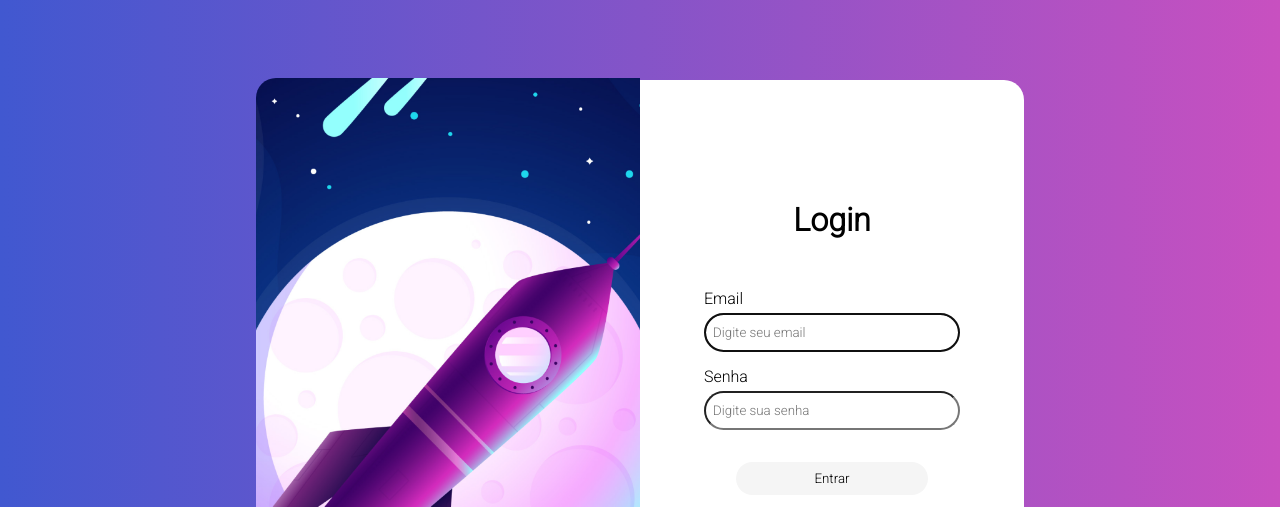
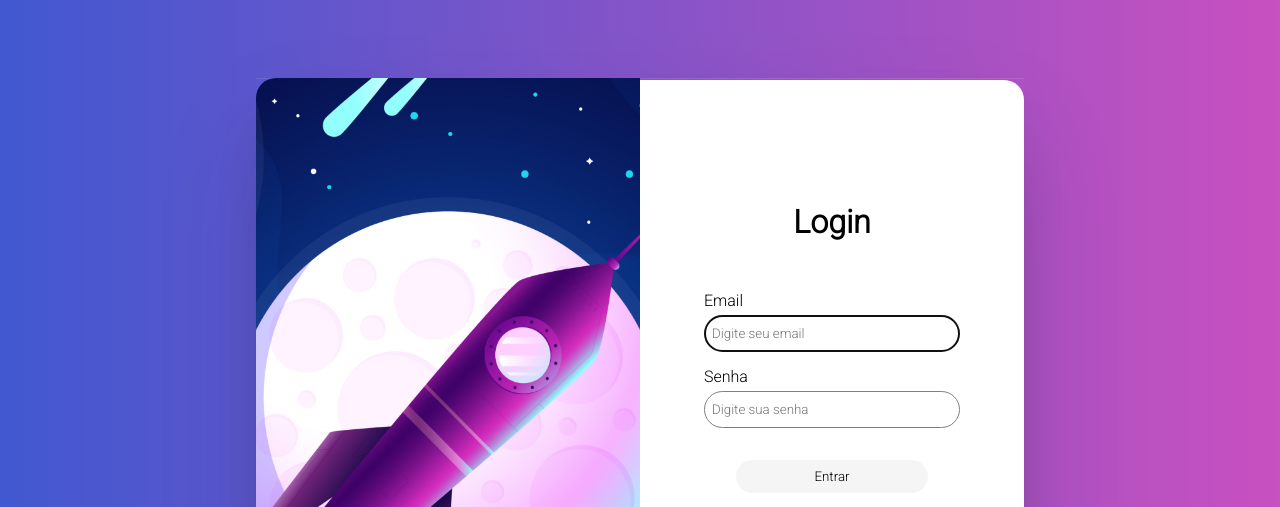
Before and after one commit to ProgrammerKelliton/SpaceForm, a plain HTML site: page index.html in a window 1280 px wide. Shown: the top 507 px of the page. Drawn offline with Linux system fonts and the light colour scheme.

Commit message:
Adicionando box shadow a tela de login

```diff
--- a/styles/main/style.scss
+++ b/styles/main/style.scss
@@ -20,6 +20,9 @@ body {
 .login {
     @include flex();
     flex-direction: row;
+    box-shadow: rgba(255, 255, 255, 0.1) 0px 1px 1px 0px inset,
+        rgba(50, 50, 93, 0.25) 0px 50px 100px -20px,
+        rgba(0, 0, 0, 0.3) 0px 30px 60px -30px;
 }
 
 .login__background--image {
@@ -58,6 +61,11 @@ body {
     border-radius: 20px;
     padding: 10px 7px;
     margin: 5px 0px 15px 0px;
+}
+
+.login__box--input {
+    border-style: none;
+    border: 1px solid gray;
 }
 
 .login__box--other::before,
--- a/styles/stylesResponsive/style.scss
+++ b/styles/stylesResponsive/style.scss
@@ -17,6 +17,7 @@
         background-repeat: no-repeat;
         background-size: cover;
         overflow: hidden;
+        height: 90vh;
     }
     .login__background--image {
         display: none;
```
Also changed, not shown: styles/main/style.css, styles/stylesResponsive/style.css, 2 other files.
